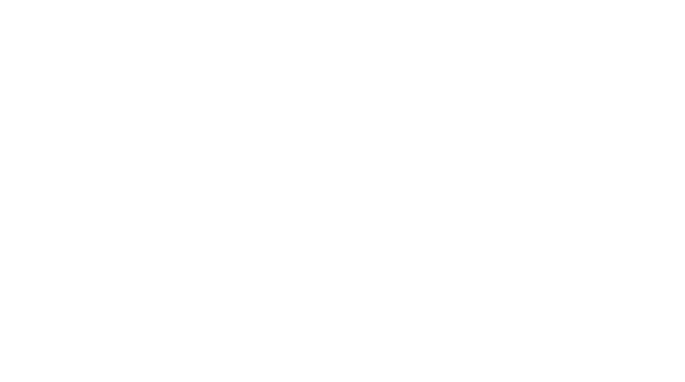
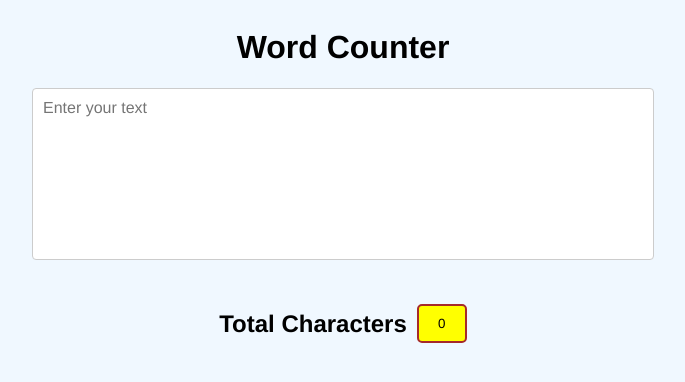
Before and after one commit to Y0GESHSHINDE/Word_Counter_App, a plain HTML site: page index.html in a window 1280 px wide. Shown: the whole page, without its empty margins (297-982 px from the left). Drawn offline with Linux system fonts and the light colour scheme.

Commit message:
First module Finish

```diff
--- a/index.html
+++ b/index.html
@@ -1,13 +1,25 @@
 <!DOCTYPE html>
 <html lang="en">
+
 <head>
    <meta charset="UTF-8">
    <meta name="viewport" content="width=device-width, initial-scale=1.0">
    <title>Word Counter App </title>
    <link rel="stylesheet" href="style.css">
 </head>
+
 <body>
+
+   <div class="box">
+      <h1>Word Counter</h1>
+      <textarea name="text" id="userInput" oninput="CharCount()" placeholder="Enter your text  "></textarea>
+      <div id="outPut">
+         <H2>Total Characters</H2>
+         <button type="button" id="Char">0</button>
+      </div>
+   </div>
 
    <script src="script.js"></script>
 </body>
+
 </html>
--- a/script.js
+++ b/script.js
@@ -0,0 +1,7 @@
+function CharCount(){
+   var textarea = document.getElementById("userInput");
+   var text = textarea.value;
+   console.log(text);
+   document.getElementById("Char").innerHTML=text.length;
+
+}
--- a/style.css
+++ b/style.css
@@ -0,0 +1,56 @@
+*{
+   padding: 0;
+   /* margin: 0; */
+   font-family: 'Franklin Gothic Medium', 'Arial Narrow', Arial, sans-serif;
+}
+
+h1{
+   font-weight: 700;
+
+}
+body{
+   background-color: aliceblue;
+   display: flex;
+   justify-content: center;
+}
+.box{
+   display: flex;
+   flex-direction: column;
+   /* background-color: yellow; */
+   text-align: center;
+}
+
+.outputData{
+   display: flex;
+   text-align: center;
+   align-items: center;
+}
+#userInput{
+   width: 600px;
+   height: 150px;
+   padding: 10px;
+   border: 1px solid #ccc;
+   border-radius: 4px;
+   resize: none;
+   font-size: 16px;
+}
+
+#outPut{
+   margin-top: 30px;
+   display: flex;
+   align-items: center;
+   justify-content: center;
+}
+
+#Char{
+   background-color: yellow;
+   margin-left: 10px;
+   padding: 10px;
+   border: 2px solid brown;
+   border-radius: 5px;
+   width: 50px;
+}
+
+#outPutBox{
+   background-color: violet;
+}
```
